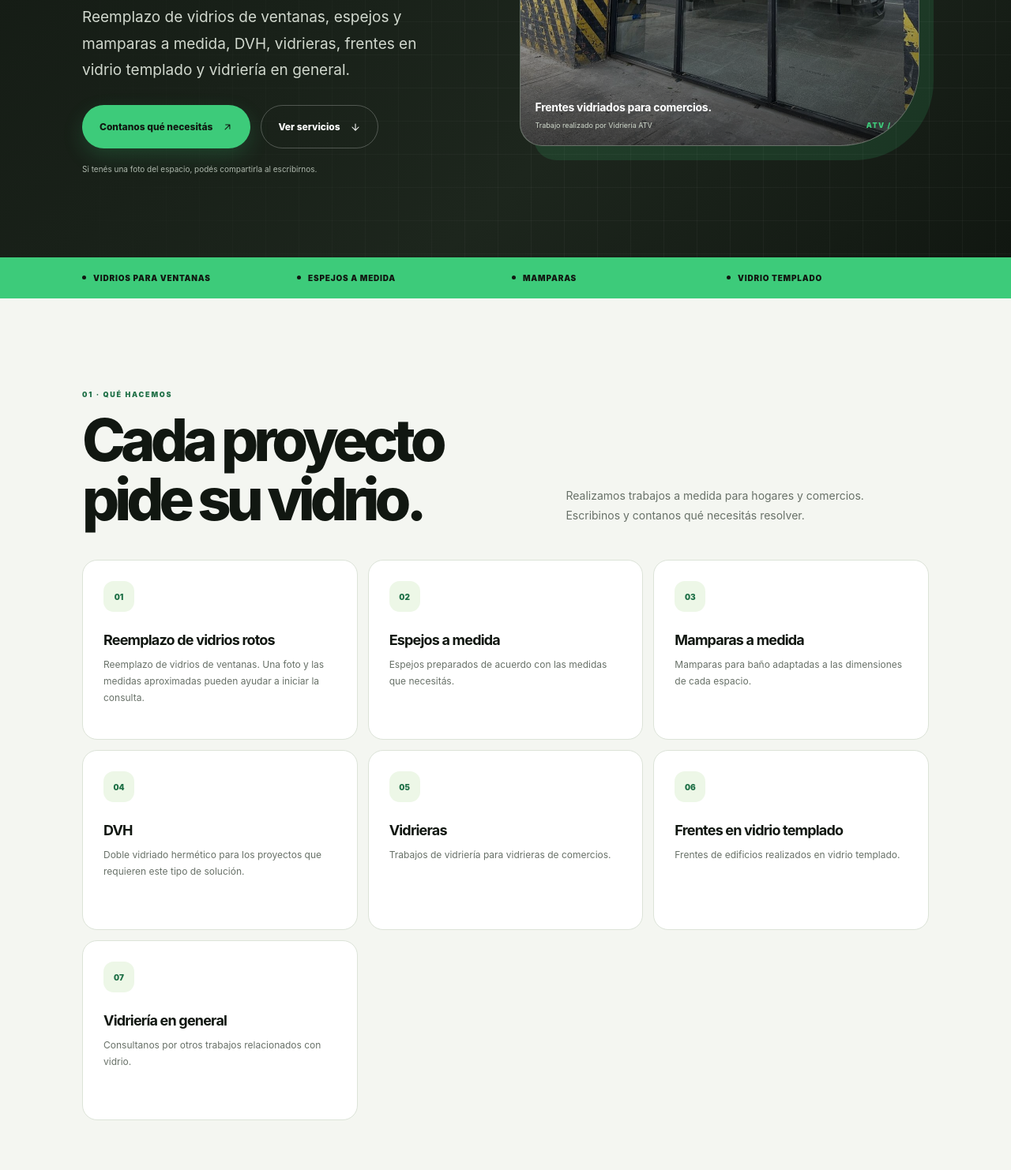
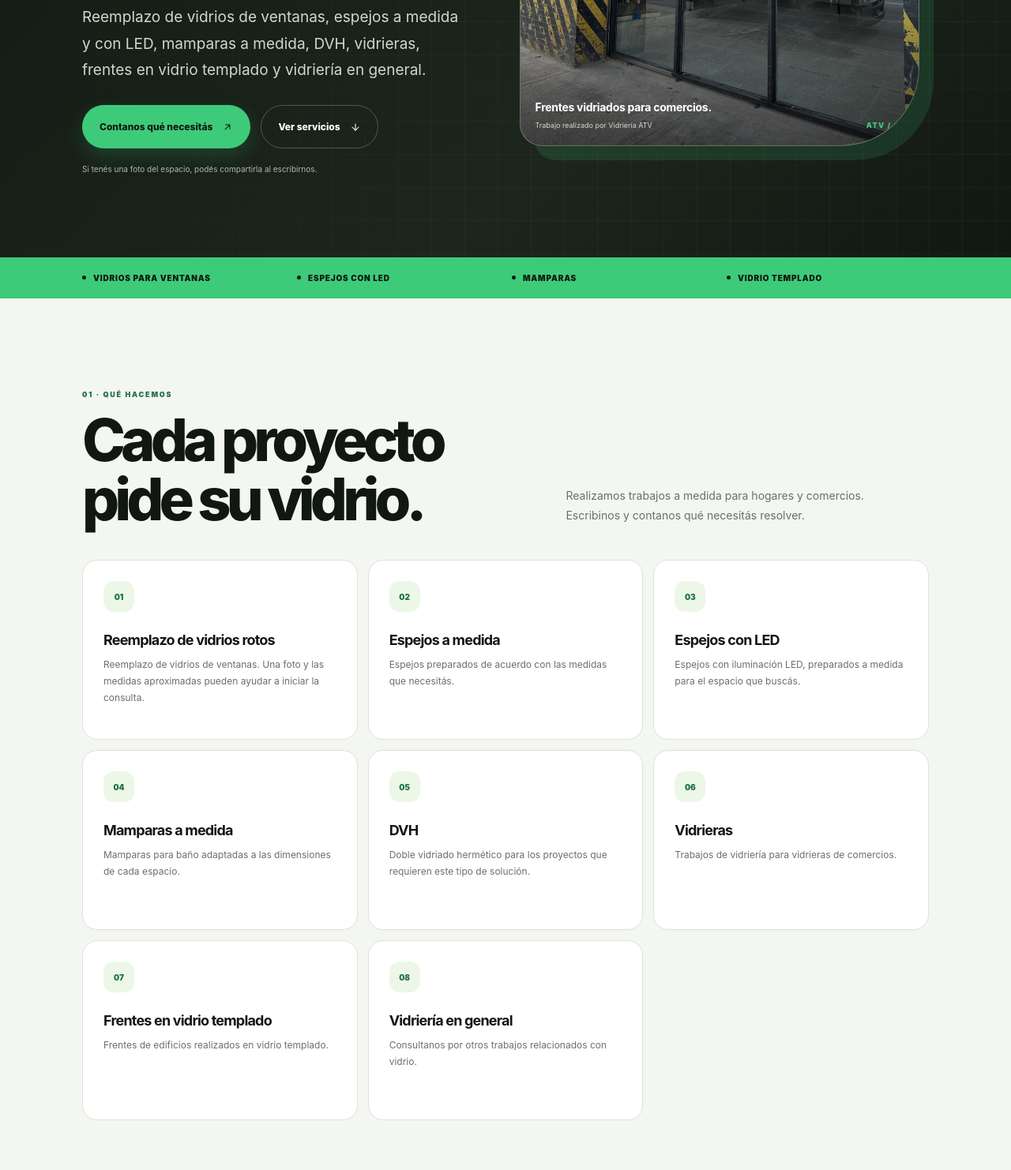
Before and after one commit to TuWebEnTresDias/vidrieria-atv, a plain HTML site: page index.html in a window 1280 px wide. Shown: the part 598-2080 px from the top of the page at 79% size. Drawn offline with Linux system fonts and the light colour scheme.

Commit message:
Agregar espejos con LED a Vidriería ATV

```diff
--- a/index.html
+++ b/index.html
@@ -3,15 +3,15 @@
 <head>
   <meta charset="utf-8">
   <meta name="viewport" content="width=device-width, initial-scale=1">
-  <meta name="description" content="Vidriería ATV: reemplazo de vidrios de ventanas, espejos y mamparas a medida, DVH, vidrieras, frentes en vidrio templado y vidriería en general.">
+  <meta name="description" content="Vidriería ATV: reemplazo de vidrios de ventanas, espejos a medida y espejos con LED, mamparas, DVH, vidrieras y frentes en vidrio templado.">
   <meta name="theme-color" content="#111711">
   <meta name="robots" content="noindex,follow">
   <link rel="icon" href="assets/atv-mark.svg" type="image/svg+xml">
   <meta property="og:url" content="https://tuwebentresdias.github.io/vidrieria-atv/">
   <meta property="og:image" content="https://tuwebentresdias.github.io/vidrieria-atv/assets/frente-comercial.jpg">
-  <title>Vidriería ATV | Vidrios, espejos y mamparas a medida</title>
+  <title>Vidriería ATV | Vidrios, espejos LED y mamparas a medida</title>
   <meta property="og:title" content="Vidriería ATV | Soluciones en vidrio">
-  <meta property="og:description" content="Vidrios, espejos, mamparas, DVH, vidrieras y frentes en vidrio templado.">
+  <meta property="og:description" content="Vidrios, espejos a medida y con LED, mamparas, DVH, vidrieras y frentes en vidrio templado.">
   <meta property="og:type" content="website">
   <style>
     :root{--ink:#111711;--ink-soft:#202820;--paper:#f4f6f1;--white:#fff;--muted:#687168;--green:#3dcb7a;--green-dark:#1f7047;--line:#dce3d8;--max:1200px;--pad:clamp(22px,5vw,76px);--sans:Inter,ui-sans-serif,system-ui,-apple-system,BlinkMacSystemFont,"Segoe UI",sans-serif;--serif:Georgia,"Times New Roman",serif}
@@ -164,7 +164,7 @@
         <div class="hero-copy">
           <p class="eyebrow">Vidriería ATV · Soluciones en vidrio</p>
           <h1>Vidrio a medida.<br><em>Espacios con otra luz.</em></h1>
-          <p>Reemplazo de vidrios de ventanas, espejos y mamparas a medida, DVH, vidrieras, frentes en vidrio templado y vidriería en general.</p>
+          <p>Reemplazo de vidrios de ventanas, espejos a medida y con LED, mamparas a medida, DVH, vidrieras, frentes en vidrio templado y vidriería en general.</p>
           <div class="hero-actions">
             <a class="button button-primary" href="https://wa.me/5491126969581?text=Hola%2C%20quiero%20consultar%20por%20un%20trabajo%20de%20vidrier%C3%ADa" target="_blank" rel="noopener">Contanos qué necesitás <svg class="icon" viewBox="0 0 24 24" aria-hidden="true" focusable="false"><path d="M7 17 17 7M8 7h9v9" fill="none" stroke="currentColor" stroke-width="1.8" stroke-linecap="round" stroke-linejoin="round"/></svg></a>
             <a class="button button-outline" href="#servicios">Ver servicios <svg class="icon" viewBox="0 0 24 24" aria-hidden="true" focusable="false"><path d="M12 5v14m-7-7 7 7 7-7" fill="none" stroke="currentColor" stroke-width="1.8" stroke-linecap="round" stroke-linejoin="round"/></svg></a>
@@ -183,7 +183,7 @@
 
     <div class="quickline" aria-label="Rubros principales">
       <div class="shell quickline-inner">
-        <span>Vidrios para ventanas</span><span>Espejos a medida</span><span>Mamparas</span><span>Vidrio templado</span>
+        <span>Vidrios para ventanas</span><span>Espejos con LED</span><span>Mamparas</span><span>Vidrio templado</span>
       </div>
     </div>
 
@@ -196,11 +196,12 @@
         <div class="service-grid">
           <article class="service"><span class="service-num">01</span><h3>Reemplazo de vidrios rotos</h3><p>Reemplazo de vidrios de ventanas. Una foto y las medidas aproximadas pueden ayudar a iniciar la consulta.</p></article>
           <article class="service"><span class="service-num">02</span><h3>Espejos a medida</h3><p>Espejos preparados de acuerdo con las medidas que necesitás.</p></article>
-          <article class="service"><span class="service-num">03</span><h3>Mamparas a medida</h3><p>Mamparas para baño adaptadas a las dimensiones de cada espacio.</p></article>
-          <article class="service"><span class="service-num">04</span><h3>DVH</h3><p>Doble vidriado hermético para los proyectos que requieren este tipo de solución.</p></article>
-          <article class="service"><span class="service-num">05</span><h3>Vidrieras</h3><p>Trabajos de vidriería para vidrieras de comercios.</p></article>
-          <article class="service"><span class="service-num">06</span><h3>Frentes en vidrio templado</h3><p>Frentes de edificios realizados en vidrio templado.</p></article>
-          <article class="service"><span class="service-num">07</span><h3>Vidriería en general</h3><p>Consultanos por otros trabajos relacionados con vidrio.</p></article>
+          <article class="service"><span class="service-num">03</span><h3>Espejos con LED</h3><p>Espejos con iluminación LED, preparados a medida para el espacio que buscás.</p></article>
+          <article class="service"><span class="service-num">04</span><h3>Mamparas a medida</h3><p>Mamparas para baño adaptadas a las dimensiones de cada espacio.</p></article>
+          <article class="service"><span class="service-num">05</span><h3>DVH</h3><p>Doble vidriado hermético para los proyectos que requieren este tipo de solución.</p></article>
+          <article class="service"><span class="service-num">06</span><h3>Vidrieras</h3><p>Trabajos de vidriería para vidrieras de comercios.</p></article>
+          <article class="service"><span class="service-num">07</span><h3>Frentes en vidrio templado</h3><p>Frentes de edificios realizados en vidrio templado.</p></article>
+          <article class="service"><span class="service-num">08</span><h3>Vidriería en general</h3><p>Consultanos por otros trabajos relacionados con vidrio.</p></article>
         </div>
       </div>
     </section>
@@ -226,7 +227,7 @@
       <div class="shell how-grid">
         <div class="how-intro"><p class="kicker">03 · Para empezar</p><h2>Contanos qué trabajo tenés en mente.</h2><p>Con algunos datos podemos entender mejor la consulta. Si todavía no tenés todo, escribinos igual.</p></div>
         <div class="checklist">
-          <div class="check"><span class="check-num">01</span><div><strong>Qué necesitás</strong><p>Por ejemplo: un espejo, una mampara o el reemplazo de un vidrio.</p></div></div>
+          <div class="check"><span class="check-num">01</span><div><strong>Qué necesitás</strong><p>Por ejemplo: un espejo con LED, una mampara o el reemplazo de un vidrio.</p></div></div>
           <div class="check"><span class="check-num">02</span><div><strong>Una foto del espacio</strong><p>Si tenés una imagen, podés compartirla directamente por WhatsApp.</p></div></div>
           <div class="check"><span class="check-num">03</span><div><strong>Medidas aproximadas</strong><p>Si las conocés, sumalas al mensaje para dar contexto.</p></div></div>
         </div>
@@ -235,7 +236,7 @@
 
     <section class="section contact" id="contacto">
       <div class="shell contact-inner">
-        <div><p class="kicker">04 · Contacto</p><h2>Hablemos de tu <em>proyecto.</em></h2><p>Escribinos por WhatsApp para consultar por vidrios, espejos, mamparas, DVH, vidrieras o un trabajo de vidriería en general.</p></div>
+        <div><p class="kicker">04 · Contacto</p><h2>Hablemos de tu <em>proyecto.</em></h2><p>Escribinos por WhatsApp para consultar por vidrios, espejos a medida y con LED, mamparas, DVH, vidrieras o un trabajo de vidriería en general.</p></div>
         <div class="contact-actions">
           <a class="button button-primary" href="https://wa.me/5491126969581?text=Hola%2C%20quiero%20consultar%20por%20un%20trabajo%20de%20vidrier%C3%ADa" target="_blank" rel="noopener">Consultar por WhatsApp <svg class="icon" viewBox="0 0 24 24" aria-hidden="true" focusable="false"><path d="M7 17 17 7M8 7h9v9" fill="none" stroke="currentColor" stroke-width="1.8" stroke-linecap="round" stroke-linejoin="round"/></svg></a>
           <a class="instagram-link" href="https://www.instagram.com/vidrieria_atv/" target="_blank" rel="noopener">También estamos en Instagram · @vidrieria_atv</a>
@@ -247,7 +248,7 @@
   <footer class="footer">
     <div class="shell footer-inner">
       <span class="footer-brand">VIDRIERÍA ATV</span>
-      <p>Vidrios · espejos · mamparas · DVH · vidriería en general</p>
+      <p>Vidrios · espejos a medida y con LED · mamparas · DVH · vidriería en general</p>
       <a href="#inicio">Volver arriba <svg class="icon" viewBox="0 0 24 24" aria-hidden="true" focusable="false"><path d="M12 19V5m-7 7 7-7 7 7" fill="none" stroke="currentColor" stroke-width="1.8" stroke-linecap="round" stroke-linejoin="round"/></svg></a>
     </div>
   </footer>
```
